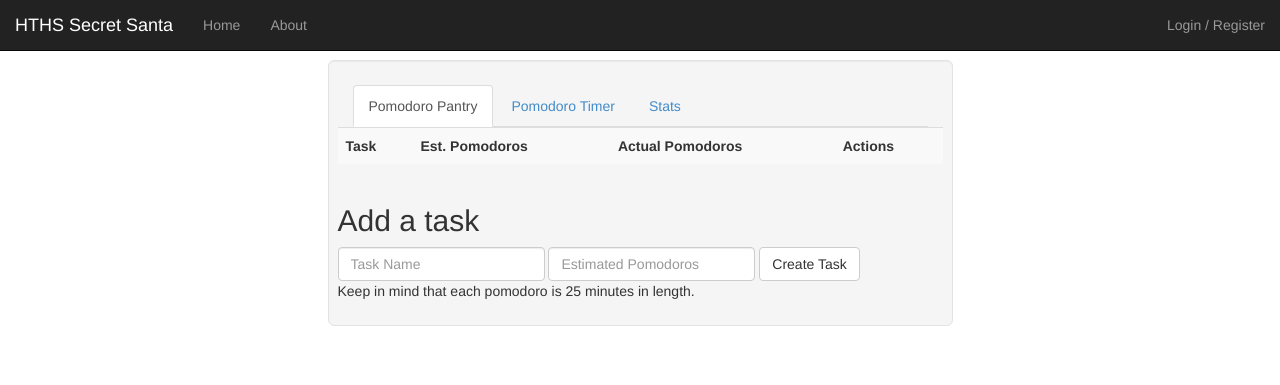
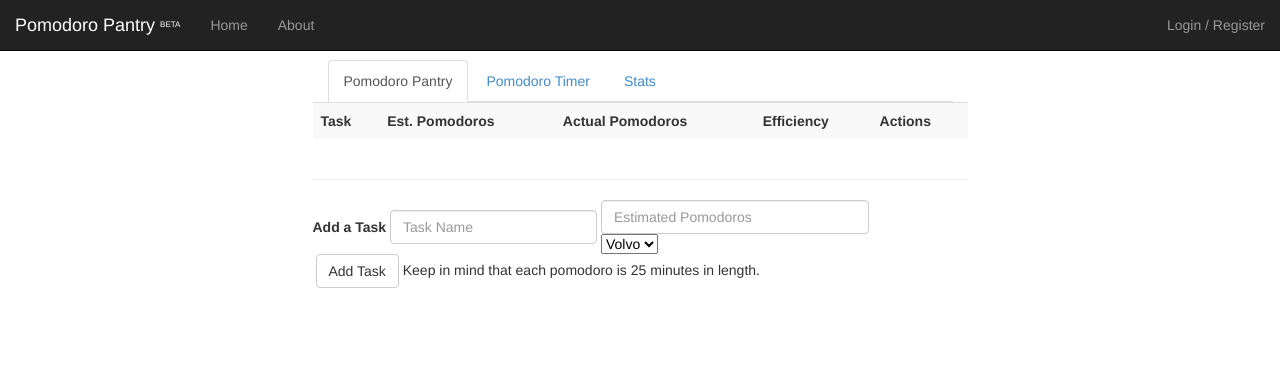
Before and after one commit to mahsu/PomodoroPantry, a CodeIgniter app: page / in a window 1280 px wide. Shown: the top 385 px of the page. Run offline with CodeIgniter, Linux system fonts and the light colour scheme; lists and menus that the app fills with data are empty; style sheets or scripts are compiled from the project's sources; some libraries are stand-ins or nearby versions.

Commit message:
[new] pomodoro timer changes color based on pomodoro or break [fix] added beta to navaar [new] timer and home page styling

```diff
--- a/application/views/main_app.php
+++ b/application/views/main_app.php
@@ -2,14 +2,13 @@
 
 <div class="row">
     <div class="col-md-offset-3 col-md-6">
-            <div class="well well-lg">
-            <ul id="tabcontainer" class="nav nav-tabs">
+        <ul id="main-tab-container" class="nav nav-tabs">
             <li class="active"><a href="#pantry" data-toggle="tab">Pomodoro Pantry</a></li>
             <li><a href="#timer" data-toggle="tab">Pomodoro Timer</a></li>
-                <li><a href="#profile" data-toggle="tab">Stats</a></li>
+            <li><a href="#stats" data-toggle="tab">Stats</a></li>
             </li>
         </ul>
-            <div id="myTabContent" class="tab-content">
+        <div id="main-tab-content" class="tab-content">
             <div class="tab-pane fade in active" id="pantry">
                 <div class="row">
                     <table class="table table-striped" id="pantry-table">
@@ -17,14 +16,17 @@
                             <th>Task</th>
                             <th>Est. Pomodoros</th>
                             <th>Actual Pomodoros</th>
+                            <th>Efficiency</th>
                             <th>Actions</th>
                         </tr>
                     </table>
                 </div>
                 <div class="row">
-                        <h2>Add a task</h2>
-
+                    <hr/>
                     <form class="form-inline" role="form">
+                        <div class="form-group">
+                            <strong>Add a Task</strong>
+                        </div>
                         <div class="form-group">
                             <label class="sr-only" for="taskname">Task</label>
                             <input type="text" class="form-control" id="taskname" placeholder="Task Name">
@@ -33,8 +35,16 @@
                             <label class="sr-only" for="numberpomodoros">Estimated Pomodoros</label>
                             <input type="text" class="form-control" id="numberpomodoros"
                                    placeholder="Estimated Pomodoros">
+                            <form action="">
+                                <select name="cars">
+                                    <option value="volvo">Volvo</option>
+                                    <option value="saab">Saab</option>
+                                    <option value="fiat">Fiat</option>
+                                    <option value="audi">Audi</option>
+                                </select>
+                            </form>
                         </div>
-                            <button type="button" id="create-task" class="btn btn-default">Create Task</button>
+                        <button type="button" id="create-task" class="btn btn-default">Add Task</button>
                     </form>
                     <span>Keep in mind that each pomodoro is 25 minutes in length.</span>
                 </div>
@@ -46,7 +56,7 @@
                 </div>
                 <div class="row">
                     <div class="col-md-offset-4 col-md-4">
-                            <div style="" id="pomodoro-timer"></div>
+                        <div id="pomodoro-timer"></div>
                     </div>
                 </div>
                 <div class="row">
@@ -58,9 +68,8 @@
                 </div>
             </div>
             <div class="tab-pane fade" id="stats">
-                    <p>abcd</p>
+                <p>Coming soon!</p>
             </div>
         </div>
     </div>
 </div>
-</div>
--- a/application/views/navbar.php
+++ b/application/views/navbar.php
@@ -9,7 +9,7 @@
 
     <div class="navbar-collapse collapse" style="overflow: hidden;">
         <ul class="nav navbar-nav navbar-left">
-            <li><a class="navbar-brand" href="/"><span id="title">HTHS Secret Santa</span></a></li>
+            <li><a class="navbar-brand" href="/"><span id="title">Pomodoro Pantry <sup style="font-size:6pt">BETA</sup></span></a></li>
             <li><a href="/">Home</a></li>
             <li><a href="/about">About</a></li>
         </ul>
--- /dev/null
+++ b/css/main.less
@@ -0,0 +1,24 @@
+body{
+overflow-x:hidden;
+}
+
+.btn{
+margin-left: 3px;
+}
+
+.countdown_amount{
+  font-size: 48pt;
+  color: white;
+}
+
+#pomodoro-timer {
+  padding: 5px 10px 5px 10px;
+  background-color: #e74c3c;
+  text-align: center;
+  margin-bottom: 10px;
+  -moz-border-radius: 15px;
+  border-radius: 15px;
+}
+#timer-controls{
+  text-align:center;
+}
--- a/js/jquery.playsound.min.js
+++ b/js/jquery.playsound.min.js
@@ -5,6 +5,7 @@
  * Usage: $.playSound('http://example.org/sound.mp3');
  *
  * @author Matthew Hsu <gears88@gmail.com>
+ * 10/14/13
  * Rewritten to use html 5 audio controls
  **/
 
```
Also changed, not shown: 1 other file. Lines whose indentation alone changed are shown as unchanged.
